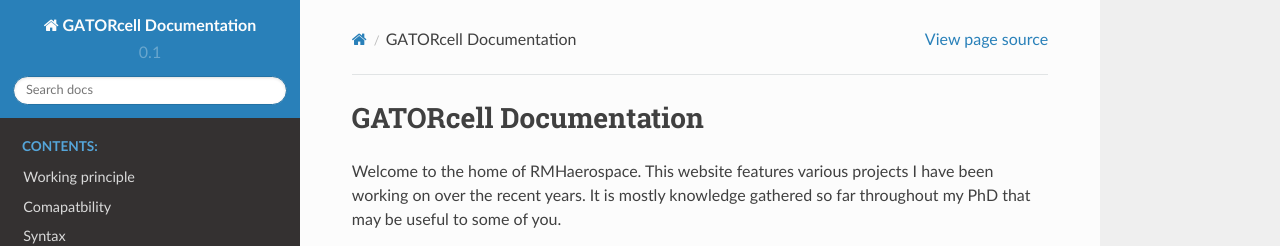
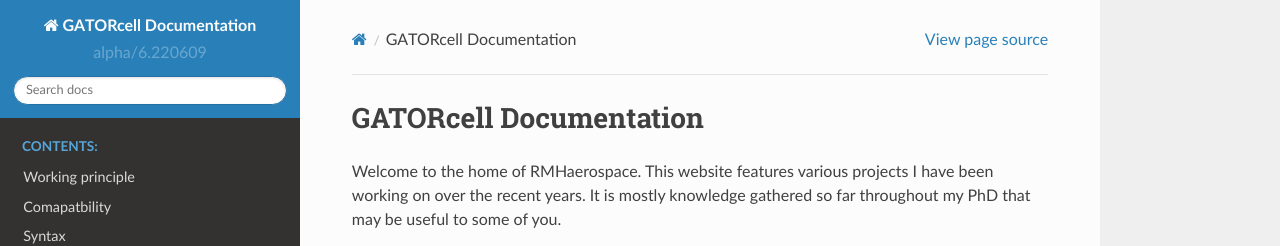
Before and after one commit to aq18507/GATORdocs, a Sphinx documentation site: the page built from doc/index.rst, in a window 1280 px wide. Shown: the top 246 px of the page. Built offline with Sphinx 7.4.7 and the Read the Docs theme 2.0.0, drawn with Linux system fonts in a browser that asks for light colours.

Commit message:
Signed-off-by: aq18502 <rafael.heeb@bristol.ac.uk>

```diff
--- a/doc/conf.py
+++ b/doc/conf.py
@@ -55,9 +55,9 @@ author = 'Rafael Heeb'
 # built documents.
 #
 # The short X.Y version.
-version = '0.1'
+version = 'alpha/6.220609'
 # The full version, including alpha/beta/rc tags.
-release = 'alpha/0.1'
+release = 'alpha/6.220609'
 
 # The language for content autogenerated by Sphinx. Refer to documentation
 # for a list of supported languages.
```
